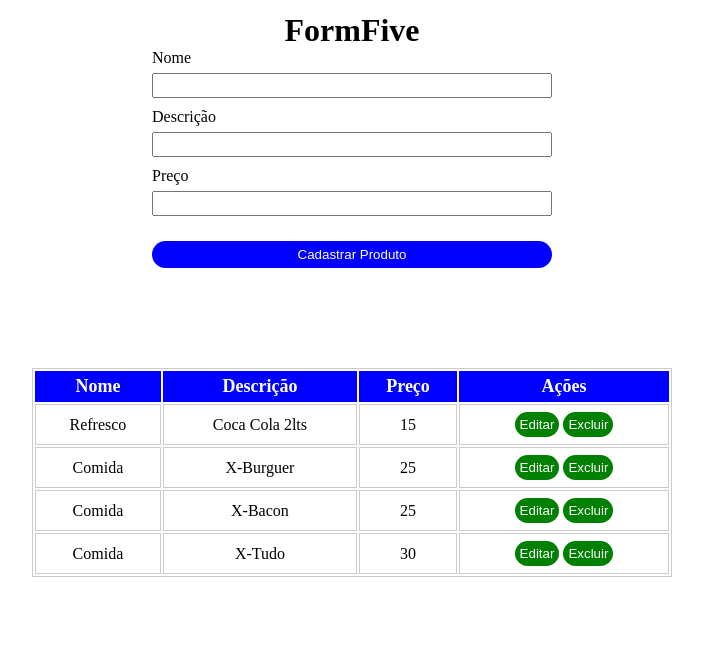
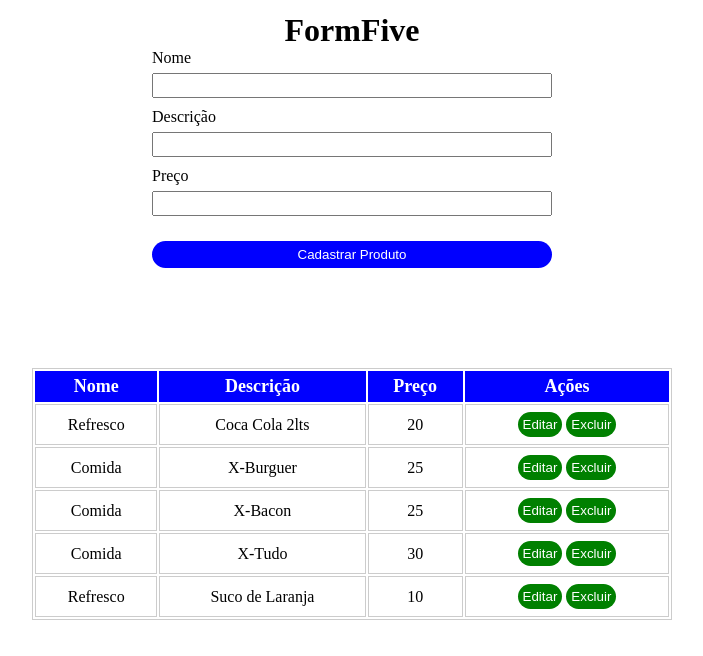
Before and after one commit to GabrielProjec/FormLive, a React (Vite) app: page / in a window 1280 px wide. Shown: the top 656 px of the page, without its empty margins (288-991 px from the left). Built offline with nearby package versions, Linux system fonts and the light colour scheme; data requests are answered from the project's data file.

Commit message:
formFive

```diff
--- a/db.json
+++ b/db.json
@@ -3,7 +3,7 @@
     {
       "nome": "Refresco",
       "descricao": "Coca Cola 2lts",
-      "preco": "15",
+      "preco": "20",
       "id": "0f26"
     },
     {
@@ -23,6 +23,12 @@
       "descricao": "X-Tudo",
       "preco": "30",
       "id": "b663"
+    },
+    {
+      "nome": "Refresco",
+      "descricao": "Suco de Laranja",
+      "preco": "10",
+      "id": "e1af"
     }
   ]
 }
--- a/src/components/FormFive/index.tsx
+++ b/src/components/FormFive/index.tsx
@@ -73,6 +73,7 @@ function FormFive() {
             // Envia a atualização para a API
             const response = await attProduto(produtoId, data);
             const produtoAtualizado = response.data;
+            console.log(response.data)
 
             // Atualiza o estado local de produtos
             setProdutos((prevProdutos) =>
@@ -114,11 +115,12 @@ function FormFive() {
     };
 
     const editarProduto = (produto: Produto) => {
+        console.log(produto)
         // Atualiza os valores no formulário
         reset({
-            nome: produto.nome || "",
-            descricao: produto.descricao || "",
-            preco: produto.preco || "",
+            nome: produto.nome ,
+            descricao: produto.descricao ,
+            preco: produto.preco ,
         });
         setProdutoId(produto.id || null);
     }
@@ -199,7 +201,7 @@ function FormFive() {
                     ) :
                         produtos.length > 0 ? (
                             produtos.map((produto) => (
-                                <tr key={produto.id}>
+                                <tr key={produto.id} >
                                     <td>{produto.nome}</td>
                                     <td>{produto.descricao}</td>
                                     <td>{produto.preco}</td>
```
